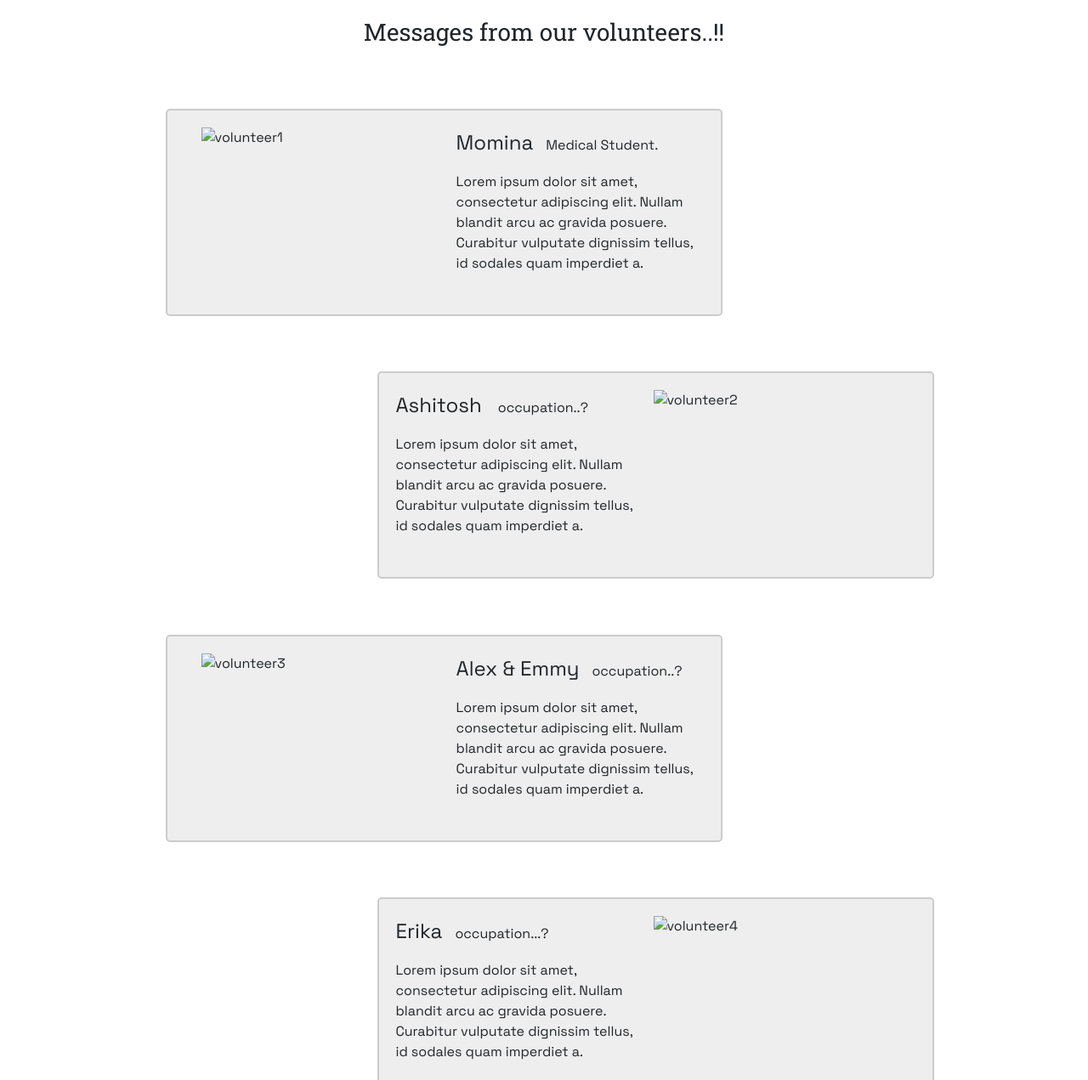
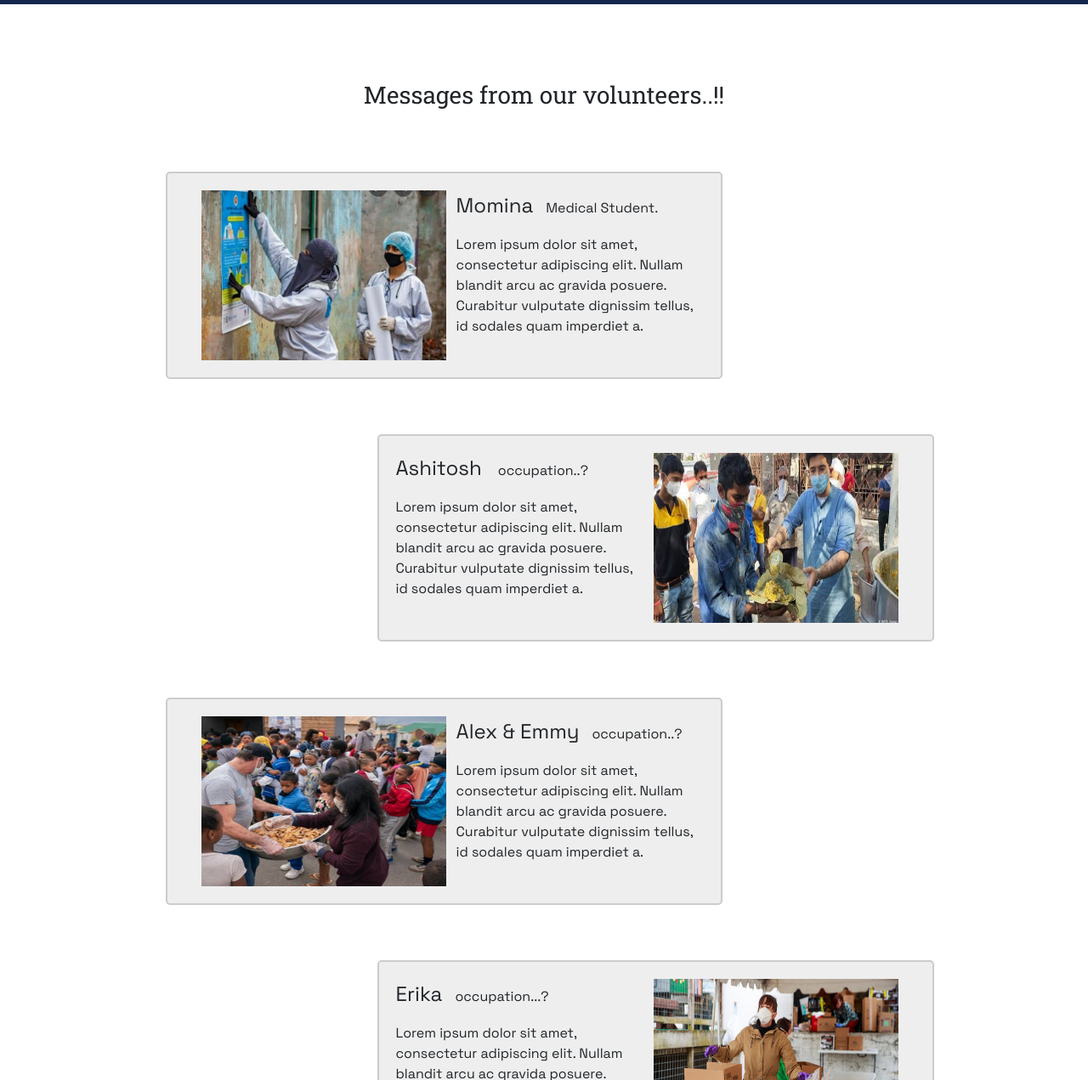
Before and after one commit to DeepaliBolsekar/Tgether-We--NGO, a plain HTML site: page hearFromUs.html in a window 1280 px wide. Shown: the part 243-1514 px from the top of the page at 85% size. Drawn offline with nearby package versions, Linux system fonts and the light colour scheme; files that its build step writes are made by us from their sources.

Commit message:
Update hearFromUs.html
fourth file completed

```diff
--- a/hearFromUs.html
+++ b/hearFromUs.html
@@ -5,7 +5,7 @@
     <meta name="viewport" content="width=device-width, initial-scale=1.0">
     <link href="https://fonts.googleapis.com/css2?family=Roboto+Slab&family=Space+Grotesk&display=swap" rel="stylesheet">
     <link rel="stylesheet" href="https://stackpath.bootstrapcdn.com/bootstrap/4.5.0/css/bootstrap.min.css" integrity="sha384-9aIt2nRpC12Uk9gS9baDl411NQApFmC26EwAOH8WgZl5MYYxFfc+NcPb1dKGj7Sk" crossorigin="anonymous">
-    <link rel="stylesheet" href="css/styles.css">
+    <link rel="stylesheet" href="styles.css">
     <link rel="stylesheet" href="https://cdnjs.cloudflare.com/ajax/libs/font-awesome/4.7.0/css/font-awesome.min.css">
     <link href="https://fonts.googleapis.com/icon?family=Material+Icons"
       rel="stylesheet">
@@ -16,7 +16,7 @@
         <!-- <nav class="navbar sticky-top navbar-expand-lg navbar-light">add backgroud color -->
           <div class="navbar">
           <a class="navbar-brand" >
-              <img src="images/circle-cropped (1).png" alt="logo">
+              <img src="circle-cropped (1).png" alt="logo">
           </a>
           <!-- <button class="navbar-toggler" type="button" data-toggle="collapse" data-target="#navbarSupportedContent" aria-controls="navbarSupportedContent" aria-expanded="false" aria-label="Toggle navigation">
             <span class="navbar-toggler-icon"></span>
@@ -42,25 +42,25 @@
   <h3 class="hear-heading">Messages from our volunteers..!!</h3>
   <div class="row">
     <div class="hear-box1 col-lg-6">
-      <img class="hear-img1" src="images/COVIDAwareness.jpeg" alt="volunteer1">
+      <img class="hear-img1" src="COVIDAwareness.jpeg" alt="volunteer1">
       <p><span class="span">Momina</span>Medical Student.</p>
       <p class="hear-p">Lorem ipsum dolor sit amet, consectetur adipiscing elit. Nullam blandit arcu ac gravida posuere. Curabitur vulputate dignissim tellus, id sodales quam imperdiet a. </p>
     </div>
 
     <div class="hear-box2 col-lg-6">
-      <img class="hear-img2" src="images/foodDist-pendamic.jpeg" alt="volunteer2">
+      <img class="hear-img2" src="foodDist-pendamic.jpeg" alt="volunteer2">
       <p><span class="span">Ashitosh</span> occupation..?</p>
       <p class="hear-p2">Lorem ipsum dolor sit amet, consectetur adipiscing elit. Nullam blandit arcu ac gravida posuere. Curabitur vulputate dignissim tellus, id sodales quam imperdiet a. </p>
     </div>
 
     <div class="hear-box1 col-lg-6">
-      <img class="hear-img1" src="images/foodDistribution.jpeg" alt="volunteer3">
+      <img class="hear-img1" src="foodDistribution.jpeg" alt="volunteer3">
       <p><span class="span">Alex & Emmy</span>occupation..?</p>
       <p class="hear-p">Lorem ipsum dolor sit amet, consectetur adipiscing elit. Nullam blandit arcu ac gravida posuere. Curabitur vulputate dignissim tellus, id sodales quam imperdiet a. </p>
     </div>
 
     <div class="hear-box2 col-lg-6">
-      <img class="hear-img2" src="images/pandemic-volunteer.jpg" alt="volunteer4">
+      <img class="hear-img2" src="pandemic-volunteer.jpg" alt="volunteer4">
       <p><span class="span">Erika</span>occupation...?</p>
       <p class="hear-p2">Lorem ipsum dolor sit amet, consectetur adipiscing elit. Nullam blandit arcu ac gravida posuere. Curabitur vulputate dignissim tellus, id sodales quam imperdiet a. </p>
     </div>
```
